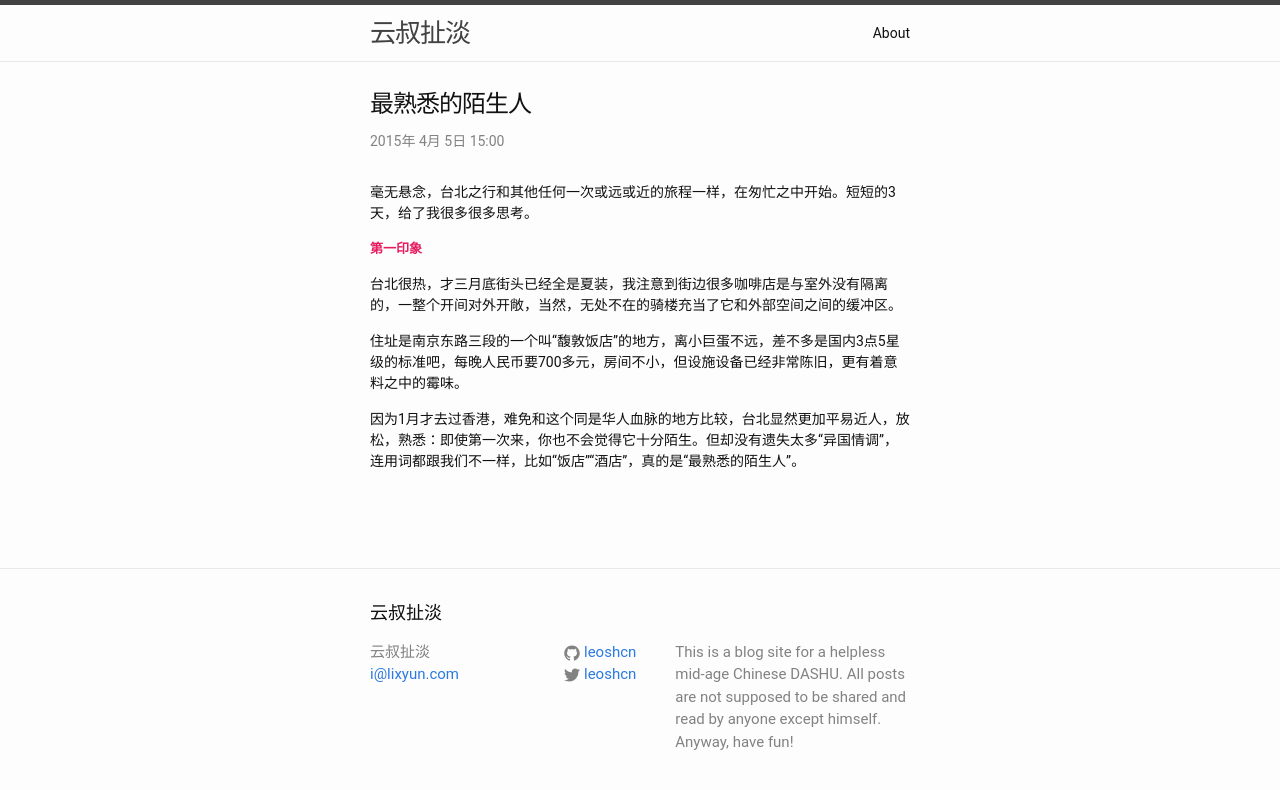
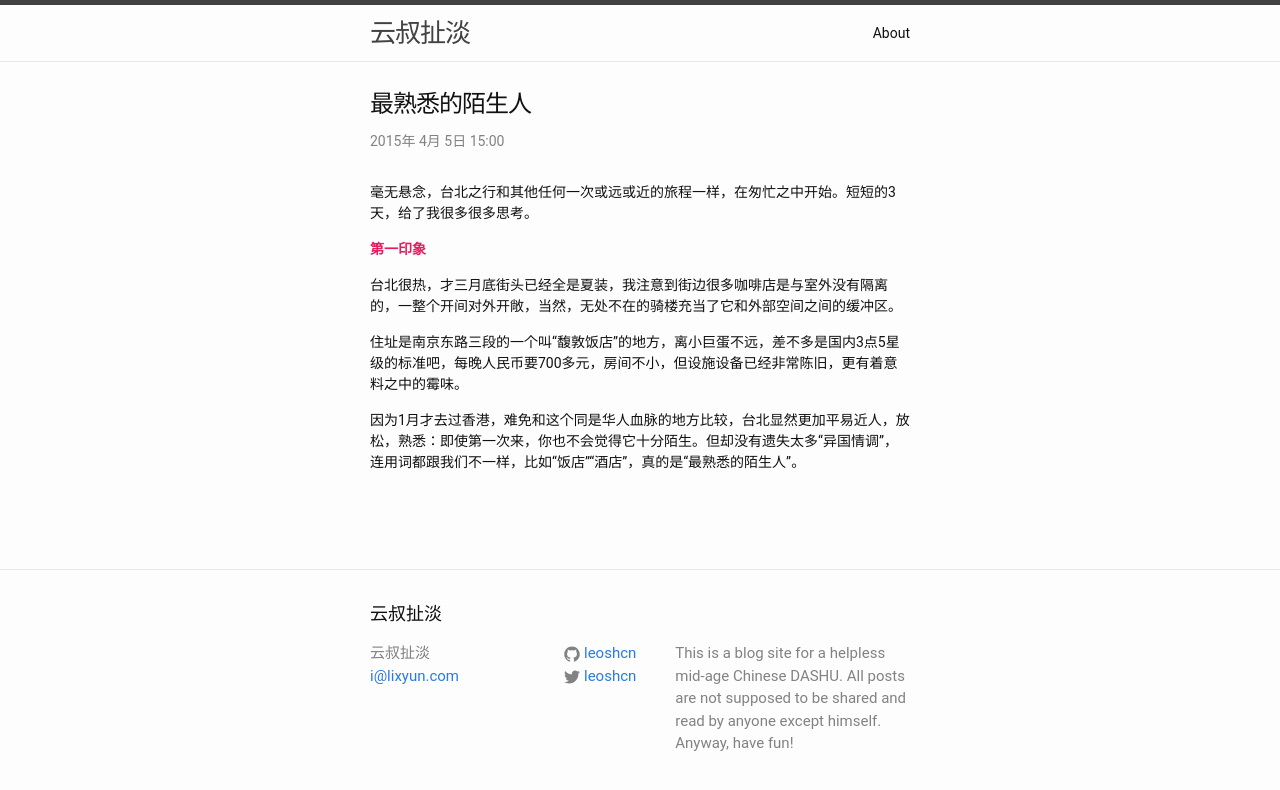
Before and after one commit to leoshcn/leoshcn.github.io, a Jekyll site: the page built from _posts/2015-04-05-taipei-trip.md, in a window 1280 px wide. Shown: the top 790 px of the page. Built offline with Jekyll 4.4.1, drawn with Linux system fonts in a browser that asks for light colours.

Commit message:
fix
tweak

```diff
--- a/_sass/_base.scss
+++ b/_sass/_base.scss
@@ -90,7 +90,7 @@ h1 {
 }
 
 h3 {
-	font-size: 13px !important;
+	font-size: 14px !important;
 	font-weight: 600;
 	color: #e51d5f;
 
```
